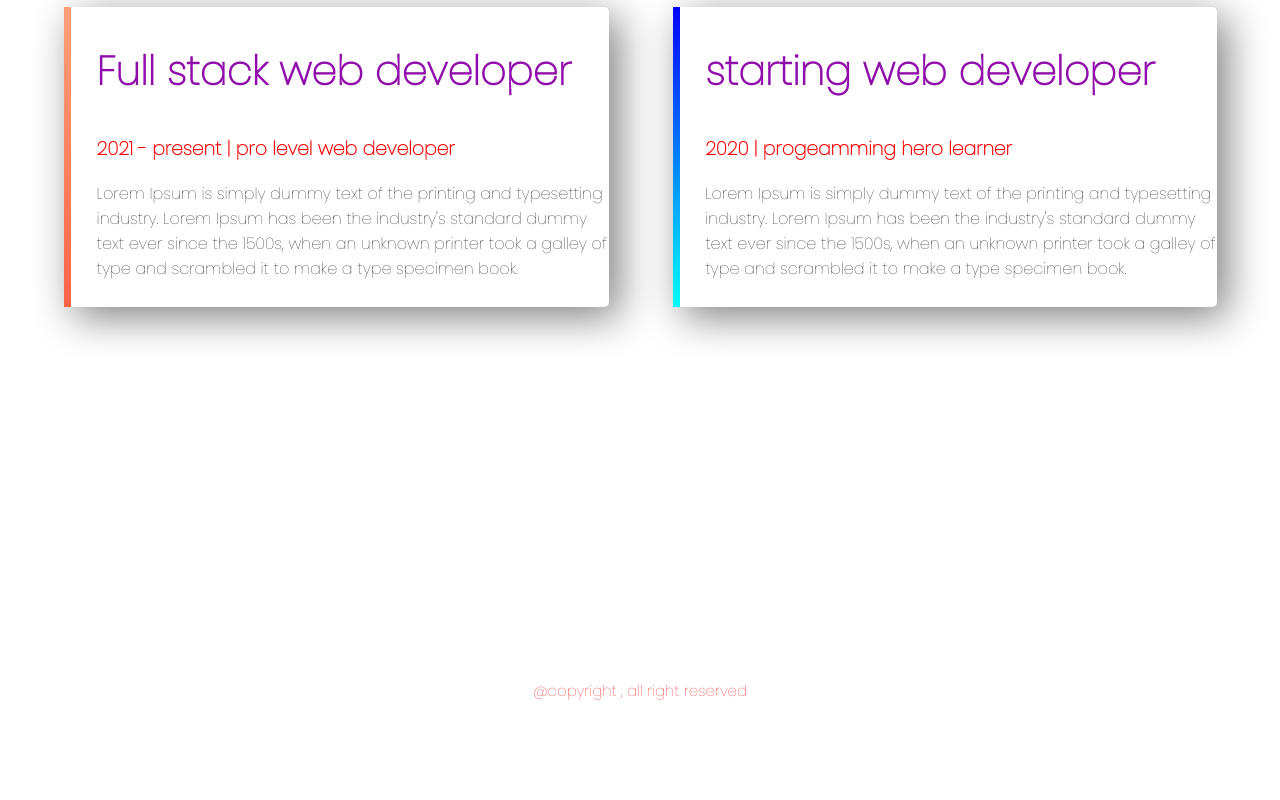
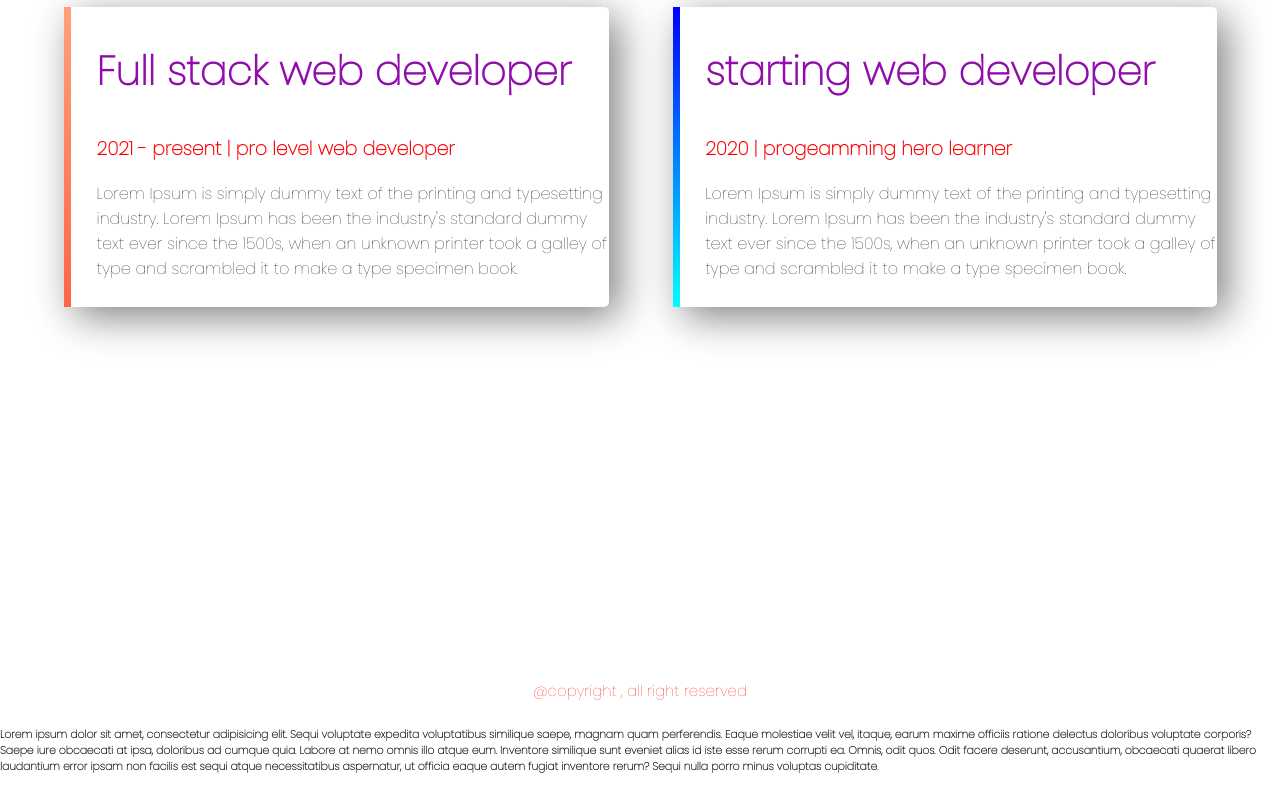
Before and after one commit to naeem59/naeem-portfolio, a plain HTML site: page index.html in a window 1280 px wide. Shown: the part 1619-2419 px from the top of the page. Before the commit the page ends 2336 px from the top, so only its background shows below. Drawn offline with Linux system fonts and the light colour scheme.

Commit message:
footer added

```diff
--- a/index.html
+++ b/index.html
@@ -68,6 +68,14 @@
     </section>
     <footer>
         <p>@copyright , all right reserved</p>
+        <h6>Lorem ipsum dolor sit amet, consectetur adipisicing elit. Sequi voluptate expedita voluptatibus similique
+            saepe, magnam quam perferendis. Eaque molestiae velit vel, itaque, earum maxime officiis ratione delectus
+            doloribus voluptate corporis?
+            Saepe iure obcaecati at ipsa, doloribus ad cumque quia. Labore at nemo omnis illo atque eum. Inventore
+            similique sunt eveniet alias id iste esse rerum corrupti ea. Omnis, odit quos.
+            Odit facere deserunt, accusantium, obcaecati quaerat libero laudantium error ipsam non facilis est sequi
+            atque necessitatibus aspernatur, ut officia eaque autem fugiat inventore rerum? Sequi nulla porro minus
+            voluptas cupiditate.</h6>
     </footer>
 </body>
 
```
